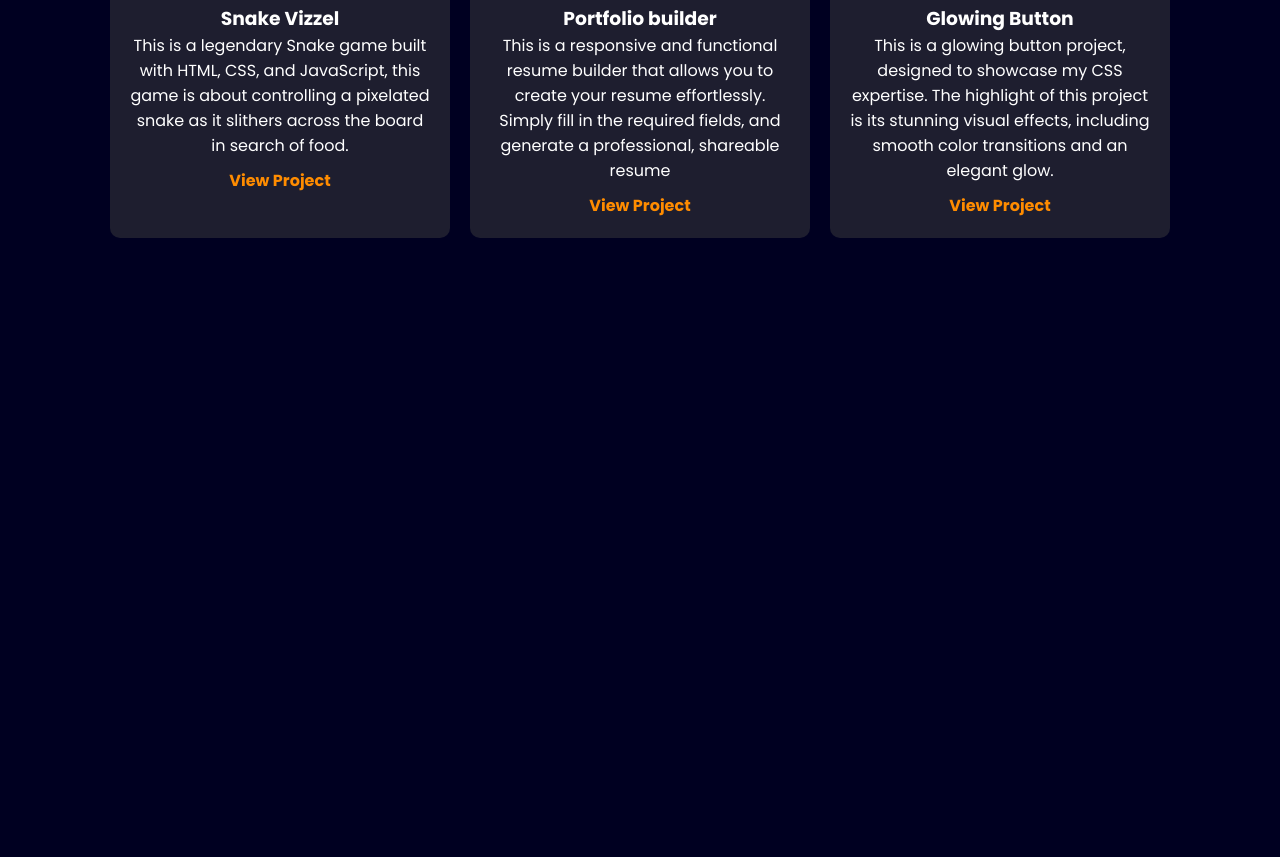
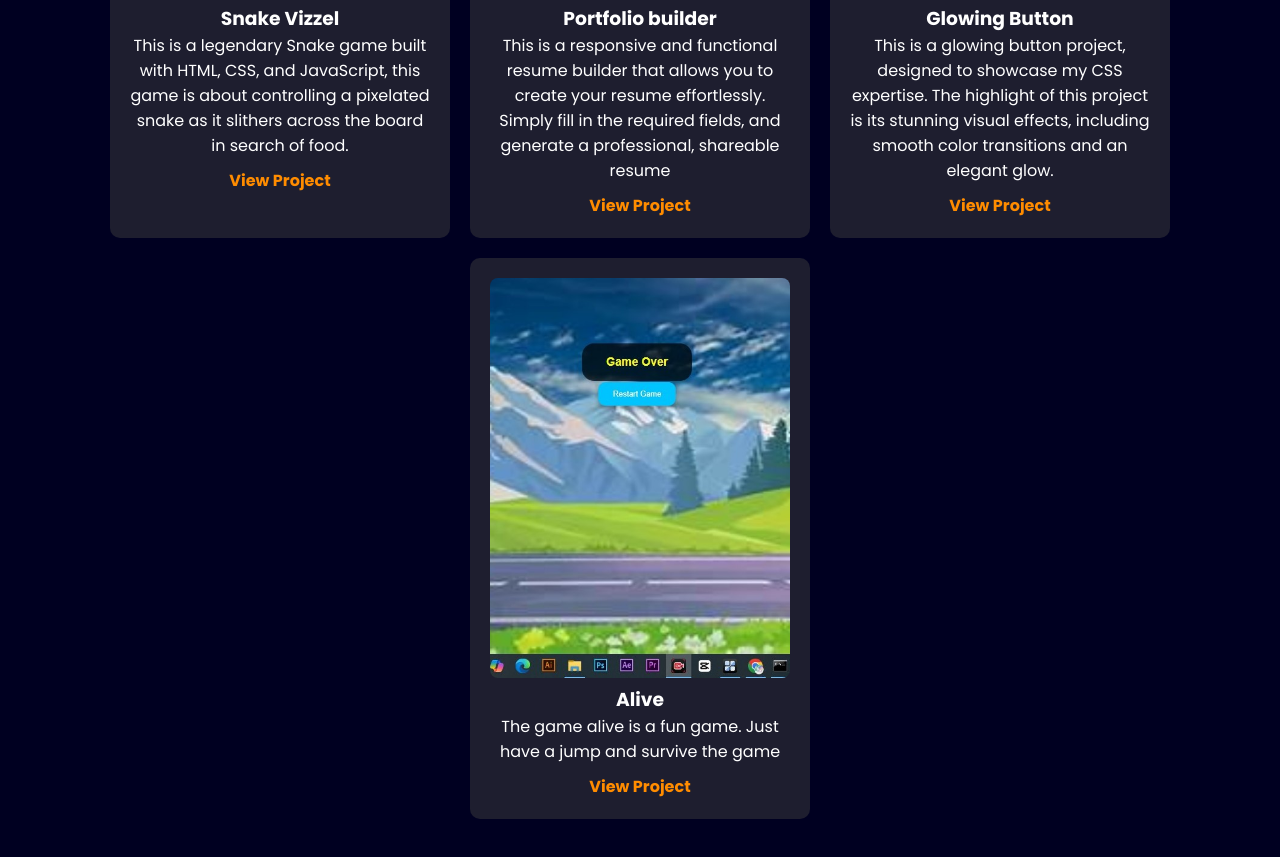
Before and after one commit to fatimanaveed2009/Portfolio, a plain HTML site: page project.html in a window 1280 px wide. Shown: the part 1955-2812 px from the top of the page. Before the commit the page ends 2243 px from the top, so only its background shows below. Drawn offline with Linux system fonts and the light colour scheme.

Commit message:
Add files via upload

```diff
--- a/project.html
+++ b/project.html
@@ -177,6 +177,12 @@ nav {
                     <p>This is a glowing button project, designed to showcase my CSS expertise. The highlight of this project is its stunning visual effects, including smooth color transitions and an elegant glow. </p>
                     <a href="https://rainbowglow.netlify.app/" target="_blank">View Project</a>
                 </div>
+                <div class="project-card">
+                    <img src="project10.png" alt="Project 10" class="image-container">
+                    <h3>Alive</h3>
+                    <p>The game alive is a fun game. Just have a jump and survive the game </p>
+                    <a href="https://alive-jump.netlify.app/" target="_blank">View Project</a>
+                </div>
             </div>
         </section>
 
```
Also changed, not shown: project10.png (added).
